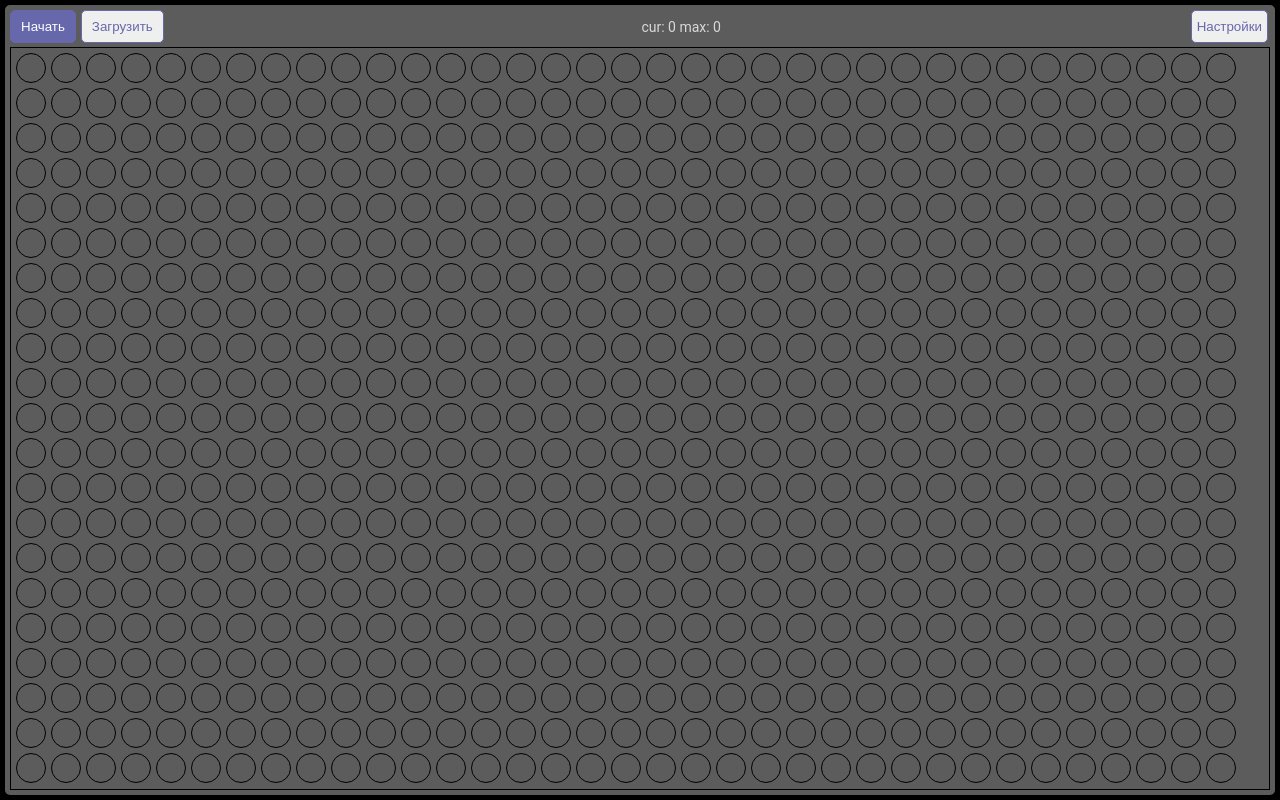
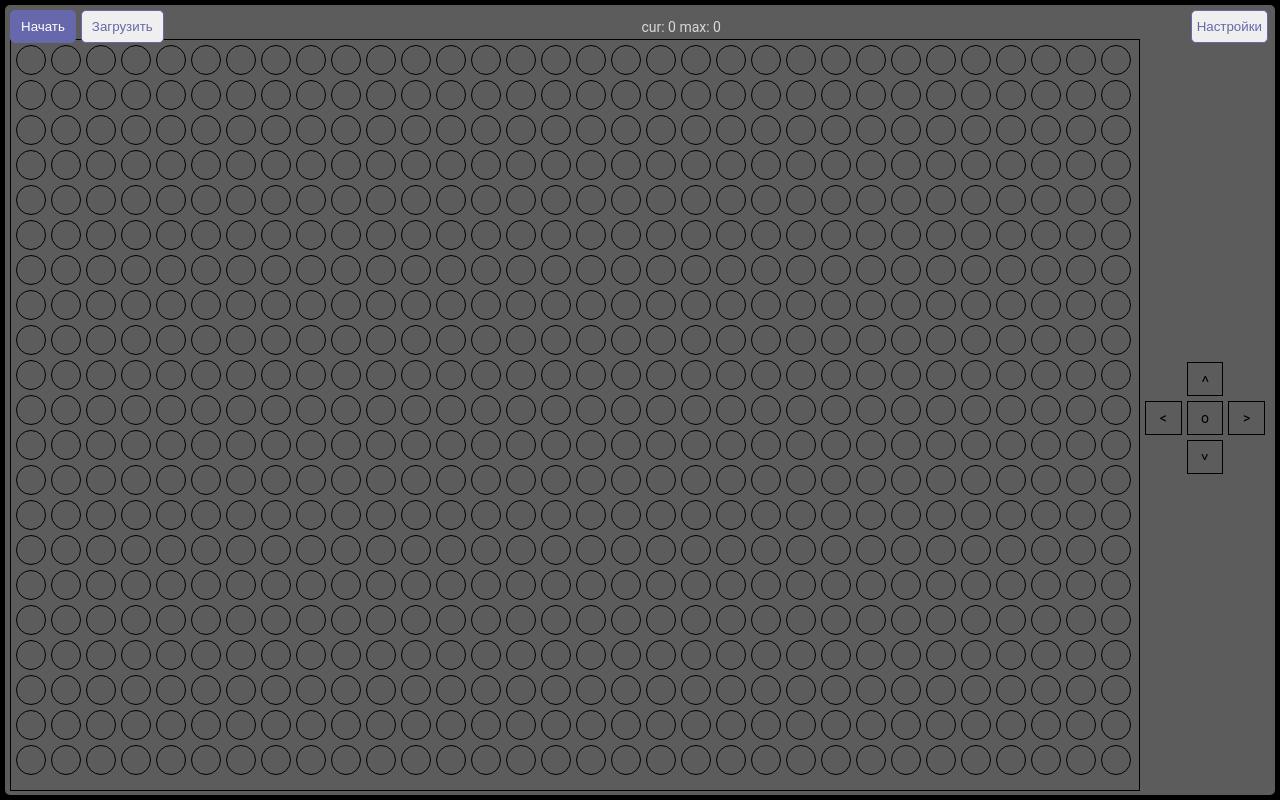
Before and after one commit to AlabamaWebp/solidSnake, an Angular app: page / in a window 1280 px wide. Built offline with nearby package versions, Linux system fonts and the light colour scheme.

Commit message:
джойстик

```diff
--- a/src/app/app.component.html
+++ b/src/app/app.component.html
@@ -79,15 +79,16 @@
           </div>
         </div>
       </div>
+      <div class="game_wrapper" [style.flexDirection]="landing ? '' : 'column'">
         <div class="game_container" id="game_container">
-        <div class="ac">
+          <!-- <div class="ac">
             <div class="al a" (click)="changeNapravlenie({key: 'a'})"></div>
             <div class="acentr a">
               <div class="at" (click)="changeNapravlenie({key: 'w'})"></div>
               <div class="ab" (click)="changeNapravlenie({key: 's'})"></div>
             </div>
             <div class="ar a" (click)="changeNapravlenie({key: 'd'})"></div>
-        </div>
+          </div> -->
           <table>
             <tr *ngFor="let row of field">
               <td *ngFor="let col of row.cols"
@@ -101,6 +102,24 @@
             </tr>
           </table>
         </div>
+        <table class="gamepad">
+          <tr class="row">
+            <td class=""></td>
+            <td class="col" (click)="changeNapravlenie({key: 'w'})"><div style="transform: rotate(-90deg);">></div></td>
+            <td class=""></td>
+          </tr>
+          <tr class="row">
+            <td class="col" (click)="changeNapravlenie({key: 'a'})"><div><</div></td>
+            <td class="col"><div>o</div></td>
+            <td class="col" (click)="changeNapravlenie({key: 'd'})"><div>></div></td>
+          </tr>
+          <tr class="row">
+            <td class=""></td>
+            <td class="col" (click)="changeNapravlenie({key: 's'})"><div style="transform: rotate(90deg);">></div></td>
+            <td class=""></td>
+          </tr>
+        </table>
       </div>
     </div>
   </div>
+</div>
--- a/src/app/app.component.scss
+++ b/src/app/app.component.scss
@@ -55,7 +55,8 @@ $top_line: #dfdfdf;
   overflow: hidden;
   border: 1px double black;
   height: 100%;
-  margin: 7px 0 0;
+  width: 100%;
+  flex: 1 1 auto;
   .ac {
       position: absolute;
       top: 0;
@@ -131,7 +132,7 @@ table {
   pointer-events: all !important;
   opacity: 1 !important;
 }
-.top_line { align-items: center; }
+.top_line { align-items: center; flex: 0 0 30px; }
 .settings {
   pointer-events: none;
   opacity: 0;
@@ -151,8 +152,34 @@ table {
   padding: 10px;
   width: 300px;
   max-height: 67vh;
-  overflow: auto;
   span {
     margin: 7px 0 !important;
   }
 }
+.gamepad {
+  margin: 5px 0 0;
+  width: 130px;
+  .col {
+    width: 30px;
+    height: 30px;
+    border: 1px solid black;
+    cursor: pointer;
+    div  {
+      display: flex;justify-content: center;align-items: center;
+    }
+  }
+}
+.game_wrapper {
+  height: 100%;
+  width: 100%;
+  display: flex;
+  // flex-direction: column;
+  justify-content: center;
+  align-items: center;
+  .gamepad {
+    flex: 0 0 130px;
+  }
+  .game_container {
+    flex: 1 1 auto;
+  }
+}
--- a/src/app/app.component.ts
+++ b/src/app/app.component.ts
@@ -10,16 +10,25 @@ export class AppComponent {
 
   ngOnInit(): void {
     this.initLocalStorage();
+    this.setWindowSize();
   }
   @HostListener('window:resize', ['$event'])
   setWindowSize() {
     this.wx = window.innerWidth;
     this.wy = window.innerHeight;
+    if (this.wx > this.wy) {
+      this.landing = true;
+    }
+    else {
+      this.landing = false;
+    }
     if (!this.game_started) {
-      this.raschet();
+      setTimeout(() => {
+        this.raschet();
+      }, 10);
     }
   }
-
+  landing = false;
   wx = 0;
   wy = 0;
 
--- a/src/styles.scss
+++ b/src/styles.scss
@@ -1,11 +1,12 @@
 @import "./app/shared/styles/vars.scss";
 html, body, .mat-body, .mat-body-1, .mat-typography {
-    height: 100%;
+    height: 100vh;
     margin: 0;
     font: 400 14px / 20px Roboto, "Helvetica Neue", sans-serif !important;
 }
 body {
     background-color: $background;
+    overflow: hidden;
 }
 .wg {
     width: 100%;
```
Lines whose indentation alone changed are shown as unchanged.
